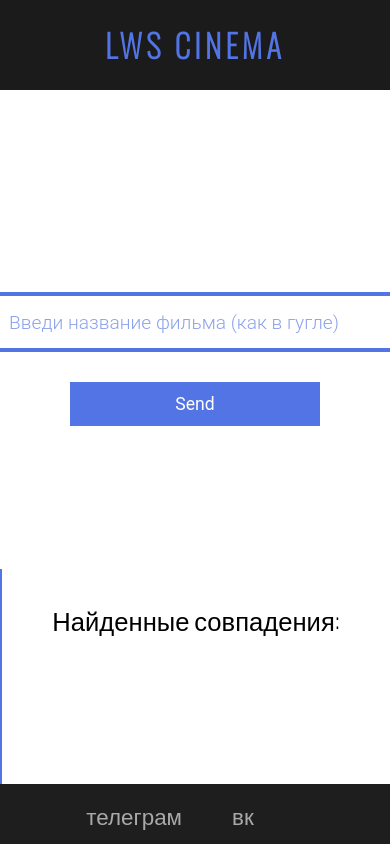
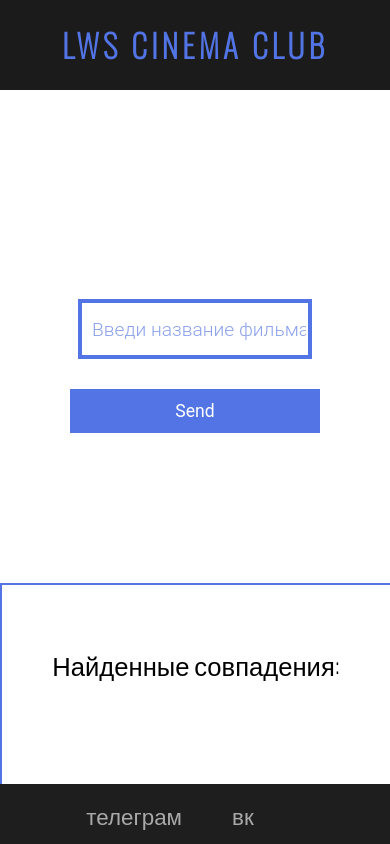
Before and after one commit to AlexBashorin/what-we-see.github.io, a plain HTML site: page index.html in a window 390 px wide. Both pictures are taken after typing "Sample" into the empty fields and a click on the button "Send". Drawn offline with nearby package versions, Linux system fonts and the light colour scheme.

Commit message:
correct list solutions

```diff
--- a/index.html
+++ b/index.html
@@ -12,7 +12,7 @@
 <body>
     <div class="wrapper">
         <header>
-            <h1>LWS cinema</h1>
+            <h1>LWS cinema club</h1>
         </header>
         <main>
             <aside class="users-bar">
@@ -37,6 +37,7 @@
             <aside class="result-bar">
                 <h2>Найденные совпадения:</h2>
                 <div class="result-space">
+                    <ul class="result-list"></ul>
                 </div>
             </aside>
         </main>
--- a/index.js
+++ b/index.js
@@ -16,35 +16,26 @@ function addToList() {
 }
 
 function check() {
-    // let lastItem = arr[arr.length - 1];
-    // if(arr.includes(inputValue.value) === true) {
-    //     resultSpace.innerHTML = inputValue.value;
-    //     // resultSpace.insertAdjacentText('afterbegin', inputValue.value);
-    // }
-    let lastelem = inputValue.value;
-    let dupl = array => array.filter((item, index) => array.indexOf(item) != index);
-    resultSpace.innerHTML = dupl(arr);
+    let dupl = array => array.filter((item, index) => array.indexOf(item) != index).splice(-1);
+    let li = document.createElement('LI');
+    let ul = document.querySelector('.result-list');
+
+    if(inputValue.value != dupl(arr)) {
+        return "";
+    } else {
+        ul.appendChild(li);
+        li.innerText = dupl(arr);
+    }
 }
 
 submit.addEventListener("click", function() {
-    arr.push(inputValue.value);
+    let userValue = inputValue.value;
+    let low = userValue.toLowerCase();
+
+    arr.push(low.trim().toLowerCase());
+
     check();
     // let check = arr.forEach(elem => elem === inputValue.value ? addToList() : alert('no'));
-
-    // if(check) {
-    //     addToList();
-    // } else {
-    //     alert('no match');
-    // }
-
-    // for(let i=0; i<arr.length; i++) {
-    //     if(arr.length === 0 || arr[i] === inputValue.value) {
-    //         addToList()
-    //     } else if(arr[i] != inputValue.value) {
-    //         // let lastchild = resultSpace.lastChild;
-    //         // lastchild.style.display = 'none';
-    //     }
-    // }
 
     inputValue.value = "";
 });
--- a/styles.css
+++ b/styles.css
@@ -36,7 +36,7 @@ main {
     }
     .main-input {
         margin-top: 60px;
-        max-width: 400px;
+        max-width: 60vw;
     }
     .users-bar {
         display: none;
@@ -44,7 +44,12 @@ main {
     .result-bar {
         display: flex;
         justify-content: center;
-        border-left: none;
+        align-items: center;
+        border-left: 0;
+        border-top: 2px solid rgb(82, 116, 228);
+    }
+    h2 {
+        margin-top: 0;
     }
 }
 
@@ -126,6 +131,8 @@ input::placeholder {
     flex: 1;
     padding: 10px 30px 30px 30px;
     border-left: 2px solid rgb(82, 116, 228);
+    display: flex;
+    flex-direction: column;
 }
 
 h2 {
@@ -145,15 +152,10 @@ h2 {
     /* visibility: visible; */
 }
 
-.ul-result {
+.result-list {
     list-style: none;
     padding-left: 0;
     margin: 0;
-}
-
-.li-result {
-    padding-left: 0;
-    /* display: none; */
 }
 
 /* FOOTER */
```
